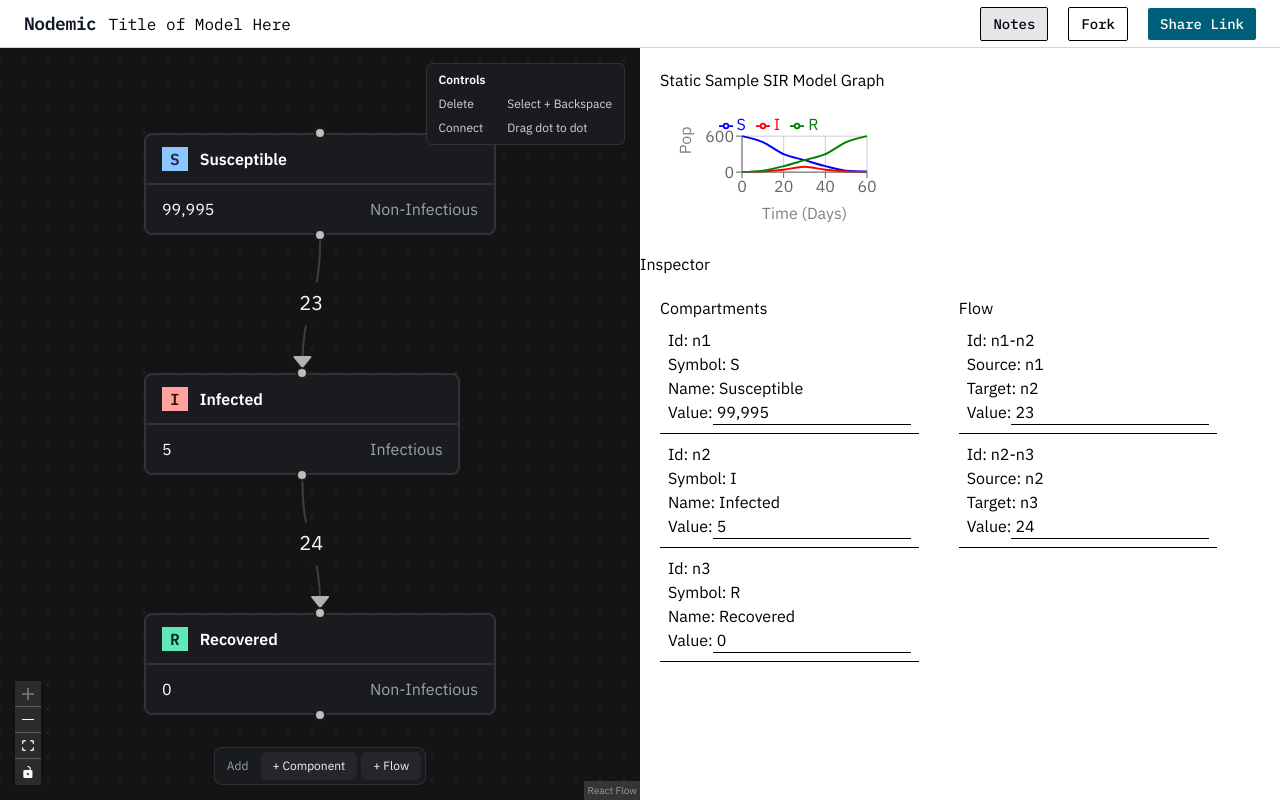
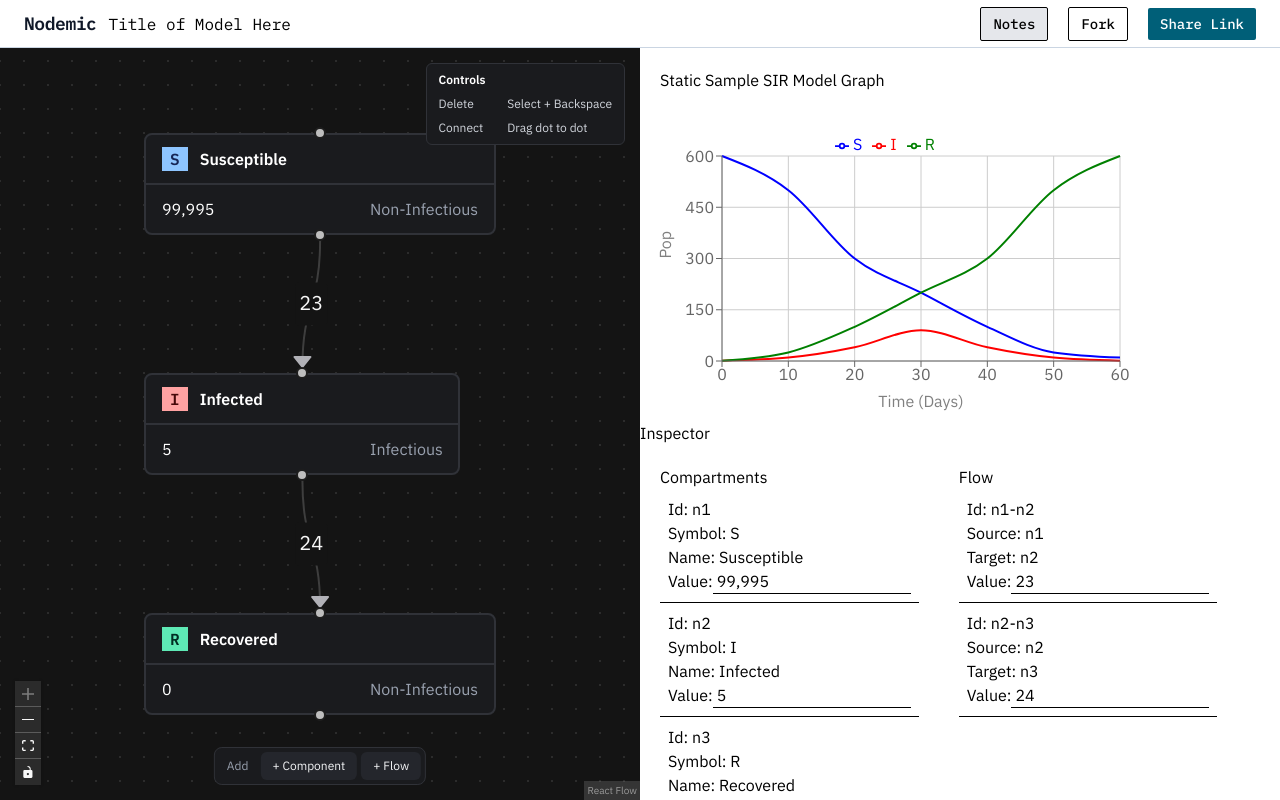
Before and after one commit to evaxliu/nodemic, a Next.js app: page /model in a window 1280 px wide. Built offline with nearby package versions, Linux system fonts and the light colour scheme.

Commit message:
CSS update

```diff
--- a/src/components/Graph.tsx
+++ b/src/components/Graph.tsx
@@ -22,8 +22,8 @@ interface Props { nodes: Node[], edges: Edge[] }
 
 export default function Graph({nodes, edges} : Props) {
   return (
-    <div className='m-5'>
-      <p className=''>
+    <>
+      <p className='m-5'>
         Static Sample SIR Model Graph
       </p>
       <LineChart
@@ -46,6 +46,6 @@ export default function Graph({nodes, edges} : Props) {
         <Legend itemSorter={null} position="top"/>
         <Tooltip />
       </LineChart>
-    </div>
+    </>
   );
 }
```
